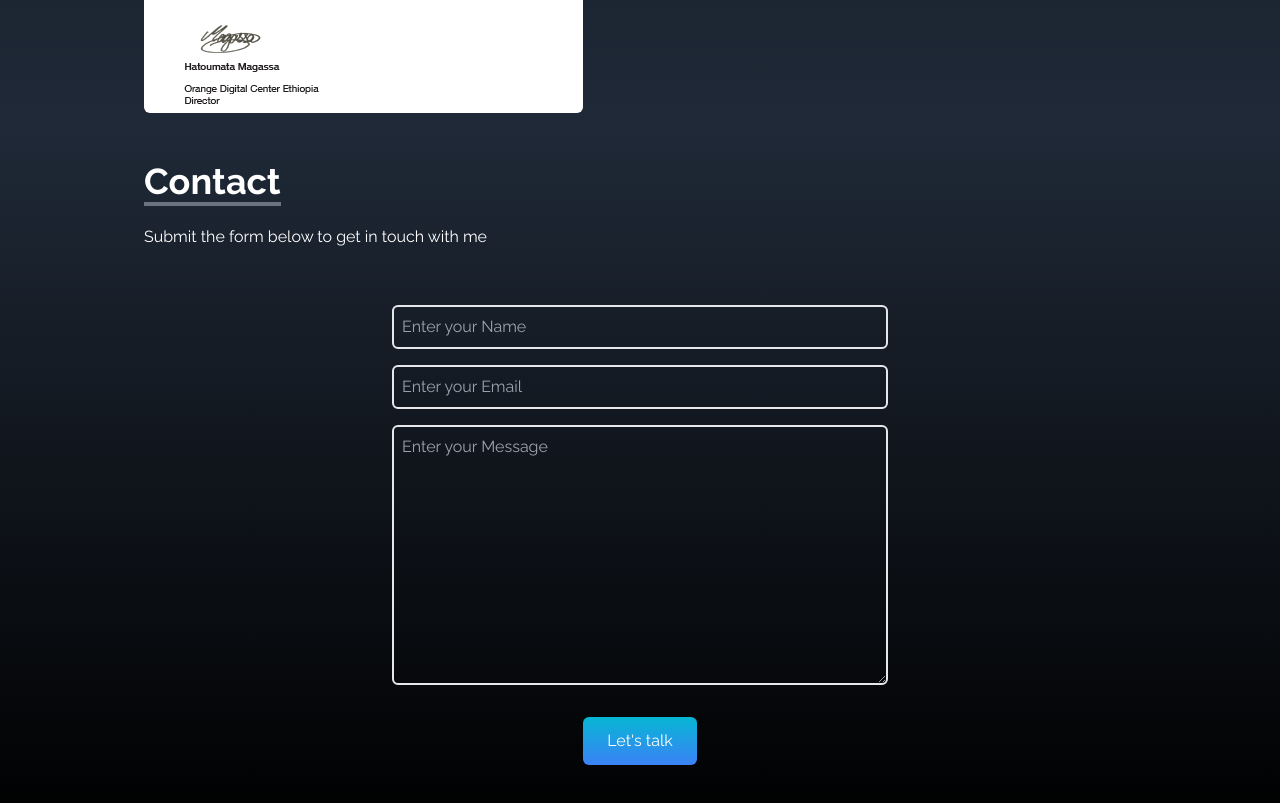
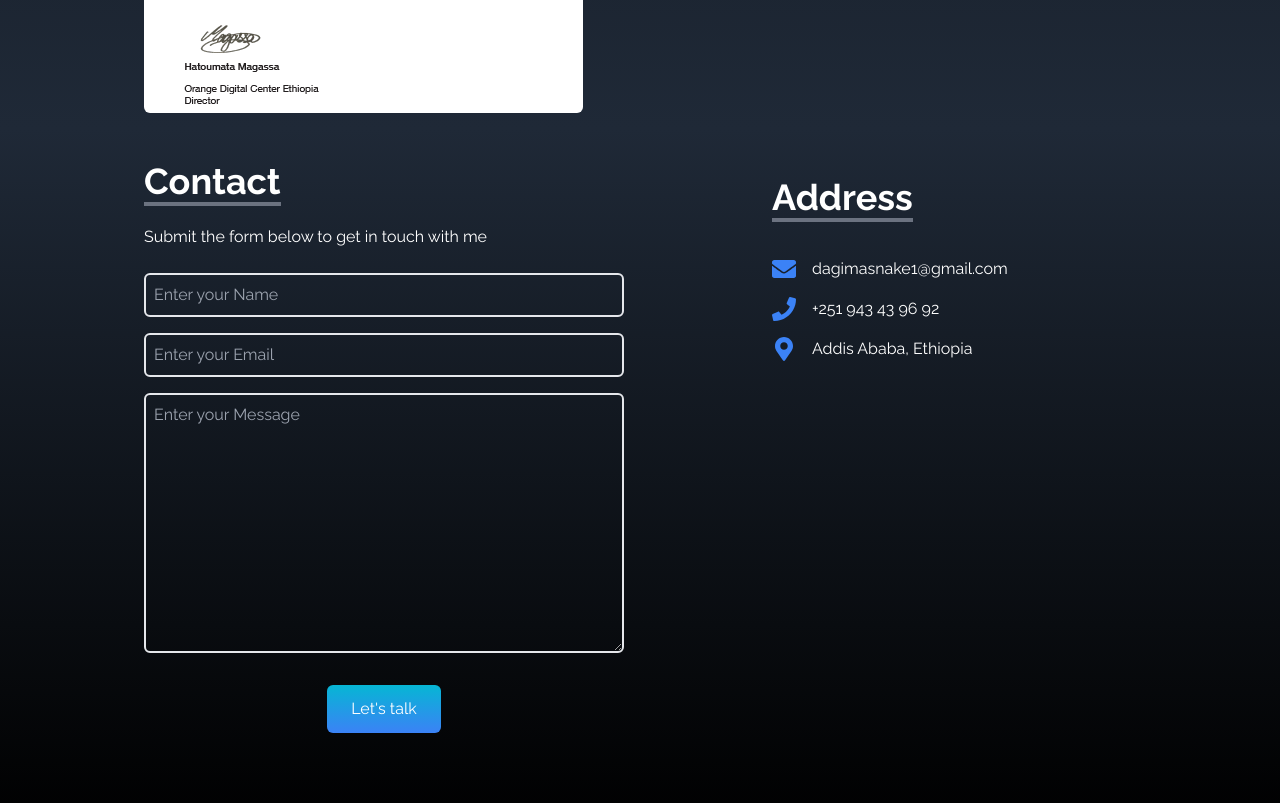
Before and after one commit to DagimAsnake/MyPortfolio, a React (Create React App) app: page / in a window 1280 px wide. Shown: the part 5280-6083 px from the top of the page. Built offline with nearby package versions, Linux system fonts and the light colour scheme; the HTML template or start-up script is replaced by a standard one.

Commit message:
added address

```diff
--- /dev/null
+++ b/src/components/Address.jsx
@@ -0,0 +1,40 @@
+import React from 'react';
+import { FaEnvelope, FaPhone, FaMapMarkerAlt } from 'react-icons/fa';
+
+const Address = () => {
+  return (
+    <div className='flex flex-col md:flex-row p-4 justify-center max-w-screen-lg mx-auto'>
+      <div className='pb-8 md:pr-4 md:w-1/2'>
+        <p className='text-4xl font-bold inline border-b-4 border-gray-500'>
+          Address
+        </p>
+        <div className="mt-10 flex items-center">
+          <div className="mr-4">
+            <FaEnvelope className="text-blue-500 text-2xl" />
+          </div>
+          <div>
+          <a href="mailto:dagimasnake1@gmail.com" target="_blank" rel="noopener noreferrer" >dagimasnake1@gmail.com</a>
+          </div>
+        </div>
+        <div className="mt-4 flex items-center">
+          <div className="mr-4">
+            <FaPhone className="text-blue-500 text-2xl" />
+          </div>
+          <div>
+          <a href="tel:+251 943 43 96 92" target="_blank" rel="noopener noreferrer">+251 943 43 96 92</a>
+          </div>
+        </div>
+        <div className="mt-4 flex items-center">
+          <div className="mr-4">
+            <FaMapMarkerAlt className="text-blue-500 text-2xl" />
+          </div>
+          <div>
+            <p>Addis Ababa, Ethiopia</p>
+          </div>
+        </div>
+      </div>
+    </div>
+  );
+};
+
+export default Address;
--- a/src/components/Contact.jsx
+++ b/src/components/Contact.jsx
@@ -1,5 +1,6 @@
 import React, { useState } from 'react';
 import axios from 'axios';
+import Address from './Address';
 
 const Contact = () => {
   const [formStatus, setFormStatus] = useState(false);
@@ -24,7 +25,9 @@ const Contact = () => {
     const newErrors = { ...errors };
 
     if (!value.trim()) {
-      newErrors[name] = `${name.charAt(0).toUpperCase() + name.slice(1)} is required`;
+      newErrors[name] = `${
+        name.charAt(0).toUpperCase() + name.slice(1)
+      } is required`;
     } else if (name === 'email' && !/\S+@\S+\.\S+/.test(value)) {
       newErrors[name] = 'Invalid email address';
     } else {
@@ -72,9 +75,13 @@ const Contact = () => {
     });
 
     axios
-      .post('https://getform.io/f/53848c5b-eb78-456b-a63f-4c4c03e9e057', formData, {
+      .post(
+        'https://getform.io/f/53848c5b-eb78-456b-a63f-4c4c03e9e057',
+        formData,
+        {
           headers: { Accept: 'application/json' },
-      })
+        }
+      )
       .then(function (response) {
         setFormStatus(true);
         setQuery({
@@ -91,80 +98,95 @@ const Contact = () => {
   };
 
   return (
-    <div name="contact" className="w-full bg-gradient-to-b from-gray-800 to-black p-4 text-white">
-      <div className="flex flex-col p-4 justify-center max-w-screen-lg mx-auto h-full">
-        <div className="pb-8">
-          <p className="text-4xl font-bold inline border-b-4 border-gray-500">Contact</p>
-          <p className="py-6">Submit the form below to get in touch with me</p>
-        </div>
+    <div
+      name='contact'
+      className='w-full bg-gradient-to-b from-gray-800 to-black p-4 text-white'
+    >
+      <div className='flex flex-col md:flex-row p-4 justify-center max-w-screen-lg mx-auto h-full'>
+        <div className='pb-8 md:pr-4 md:w-1/2'>
+          <p className='text-4xl font-bold inline border-b-4 border-gray-500'>
+            Contact
+          </p>
+          <p className='py-6'>Submit the form below to get in touch with me</p>
 
-        <div className="flex justify-center items-center">
-          <form onSubmit={handleSubmit} className="flex flex-col w-full md:w-1/2">
+          <form
+            onSubmit={handleSubmit}
+            className='flex flex-col w-full'
+          >
             <input
-            type="text"
-            name="name"
+              type='text'
+              name='name'
               value={query.name}
               onChange={handleChange}
               onBlur={handleBlur}
-            placeholder="Enter your Name"
+              placeholder='Enter your Name'
               className={`p-2 bg-transparent border-2 rounded-md text-white focus:outline-none ${
                 errors.name ? 'border-red-500' : ''
               }`}
             />
-          {errors.name && <p className="text-red-500 text-sm">{errors.name}</p>}
+            {errors.name && (
+              <p className='text-red-500 text-sm'>{errors.name}</p>
+            )}
 
             <input
-            type="email"
-            name="email"
+              type='email'
+              name='email'
               value={query.email}
               onChange={handleChange}
               onBlur={handleBlur}
-            placeholder="Enter your Email"
+              placeholder='Enter your Email'
               className={`my-4 p-2 bg-transparent border-2 rounded-md text-white focus:outline-none ${
                 errors.email ? 'border-red-500' : ''
               }`}
             />
-          {errors.email && <p className="text-red-500 text-sm">{errors.email}</p>}
+            {errors.email && (
+              <p className='text-red-500 text-sm'>{errors.email}</p>
+            )}
 
             <textarea
-            name="message"
-            rows="10"
+              name='message'
+              rows='10'
               value={query.message}
               onChange={handleChange}
               onBlur={handleBlur}
-            placeholder="Enter your Message"
+              placeholder='Enter your Message'
               className={`p-2 bg-transparent border-2 rounded-md text-white focus:outline-none ${
                 errors.message ? 'border-red-500' : ''
               }`}
             ></textarea>
-          {errors.message && <p className="text-red-500 text-sm">{errors.message}</p>}
+            {errors.message && (
+              <p className='text-red-500 text-sm'>{errors.message}</p>
+            )}
 
             <button
-              type="submit"
-              className="text-white bg-gradient-to-b from-cyan-500 to-blue-500 px-6 py-3 my-8 mx-auto flex items-center rounded-md hover:scale-110 duration-300"
+              type='submit'
+              className='text-white bg-gradient-to-b from-cyan-500 to-blue-500 px-6 py-3 my-8 mx-auto flex items-center rounded-md hover:scale-110 duration-300'
             >
               Let's talk
             </button>
             {formStatus && (
-                <div className="mt-4 p-4 bg-green-500 text-white rounded-md">
+              <div className='mt-4 p-4 bg-green-500 text-white rounded-md'>
                 <svg
-                    xmlns="http://www.w3.org/2000/svg"
-                    className="h-6 w-6 inline-block mr-2"
-                    fill="none"
-                    viewBox="0 0 24 24"
-                    stroke="currentColor"
+                  xmlns='http://www.w3.org/2000/svg'
+                  className='h-6 w-6 inline-block mr-2'
+                  fill='none'
+                  viewBox='0 0 24 24'
+                  stroke='currentColor'
                 >
                   <path
-                      strokeLinecap="round"
-                      strokeLinejoin="round"
+                    strokeLinecap='round'
+                    strokeLinejoin='round'
                     strokeWidth={2}
-                      d="M5 13l4 4L19 7"
+                    d='M5 13l4 4L19 7'
                   />
                 </svg>
-                  <p className="inline-block">Message sent successfully!</p>
+                <p className='inline-block'>Message sent successfully!</p>
               </div>
             )}
           </form>
+        </div>
+        <div className="md:w-1/2">
+          <Address />
         </div>
       </div>
     </div>
```
Lines whose indentation alone changed are shown as unchanged.
